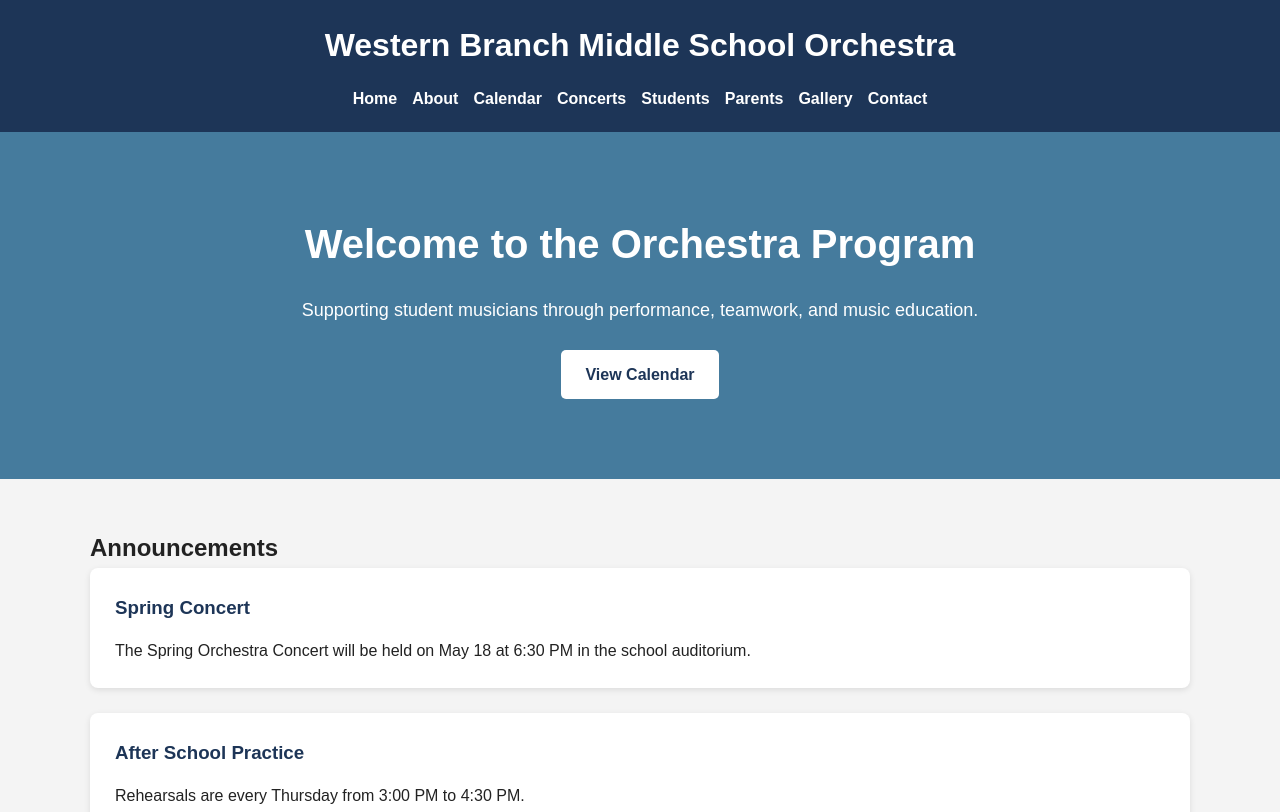
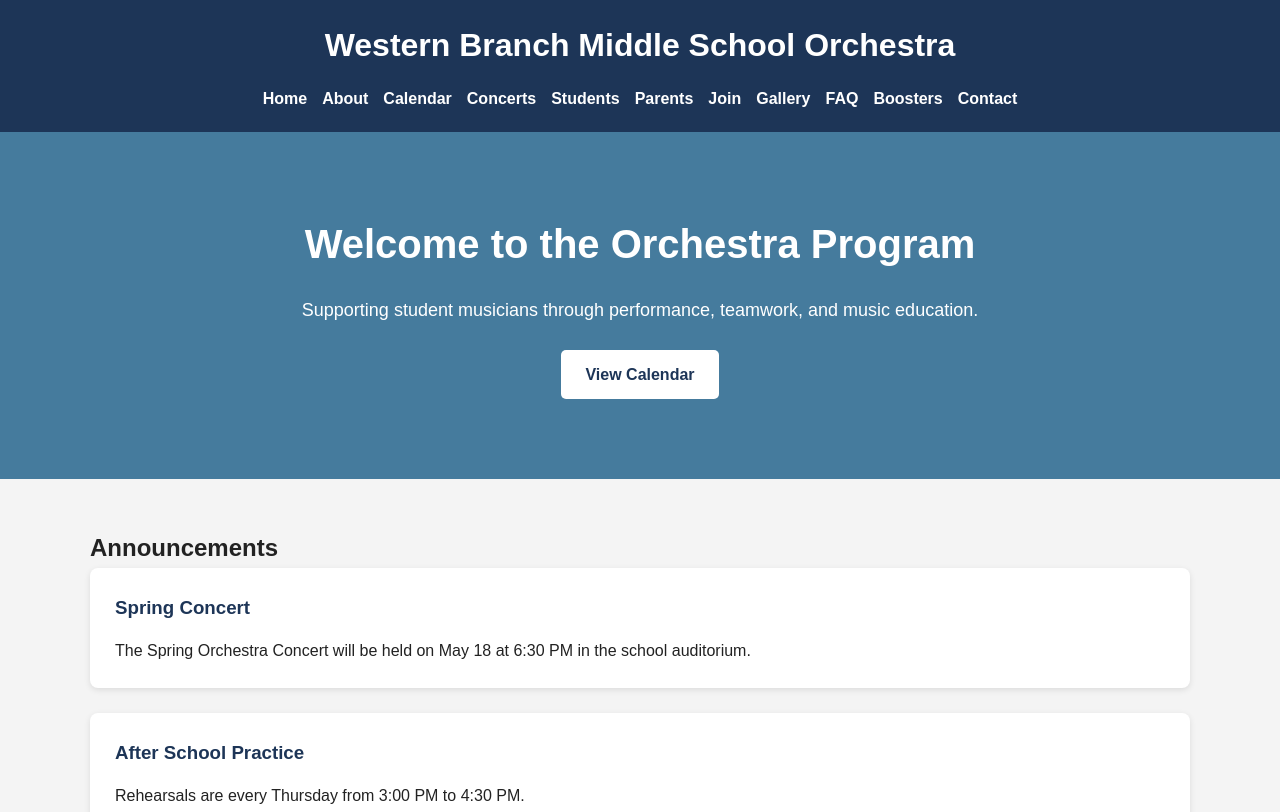
Before and after one commit to ALevi2483/Orchestra, a plain HTML site: page index.html in a window 1280 px wide. Shown: the top 812 px of the page. Drawn offline with Linux system fonts and the light colour scheme.

Commit message:
Update navigation links in index.html

```diff
--- a/index.html
+++ b/index.html
@@ -20,7 +20,10 @@
     <li><a href="concerts.html">Concerts</a></li>
     <li><a href="students.html">Students</a></li>
     <li><a href="parents.html">Parents</a></li>
+    <li><a href="join.html">Join</a></li>
     <li><a href="gallery.html">Gallery</a></li>
+    <li><a href="faq.html">FAQ</a></li>
+    <li><a href="boosters.html">Boosters</a></li>
     <li><a href="contact.html">Contact</a></li>
   </ul>
 </nav>
```
Lines whose indentation alone changed are shown as unchanged.
